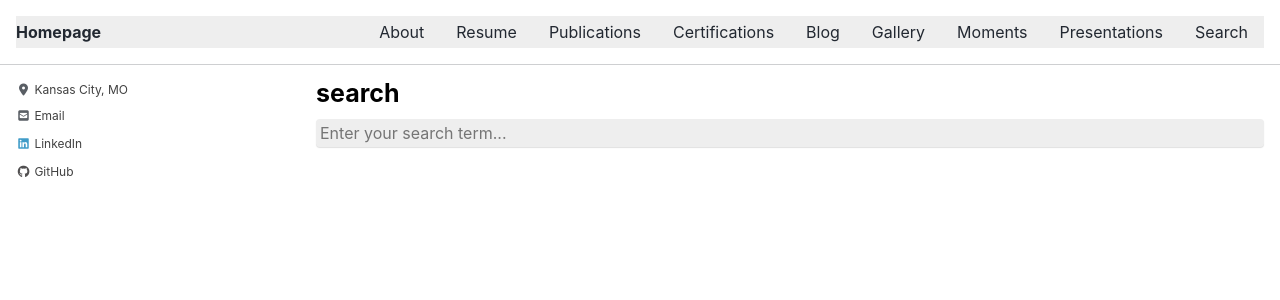
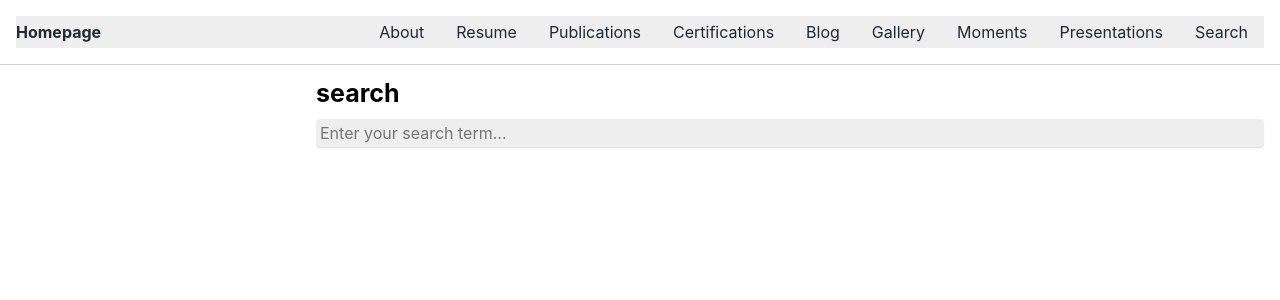
Before and after one commit to srsapireddy/srsapireddy.github.io, a Jekyll site: the page built from _pages/search.md, in a window 1280 px wide and 900 px high. Shown: the top 300 px of the window. Built offline with Jekyll 4.4.1, drawn with Linux system fonts in a browser that asks for light colours; cached includes are drawn as plain includes; nearby versions of some CDN libraries.

Commit message:
Update _config.yml

```diff
--- a/_config.yml
+++ b/_config.yml
@@ -110,11 +110,11 @@ author:
   name             :
   avatar           :
   bio              :
-  location         : "Kansas City, MO"
-  email            : "sapireddysrinivas2020@gmail.com"
-  github           : "srsapireddy"
-  linkedin         : "srsapireddy2020"
-  orcid            : "0000-0002-9898-6810"
+  location         :
+  email            :
+  github           :
+  linkedin         :
+  orcid            :
 
 
 
```
